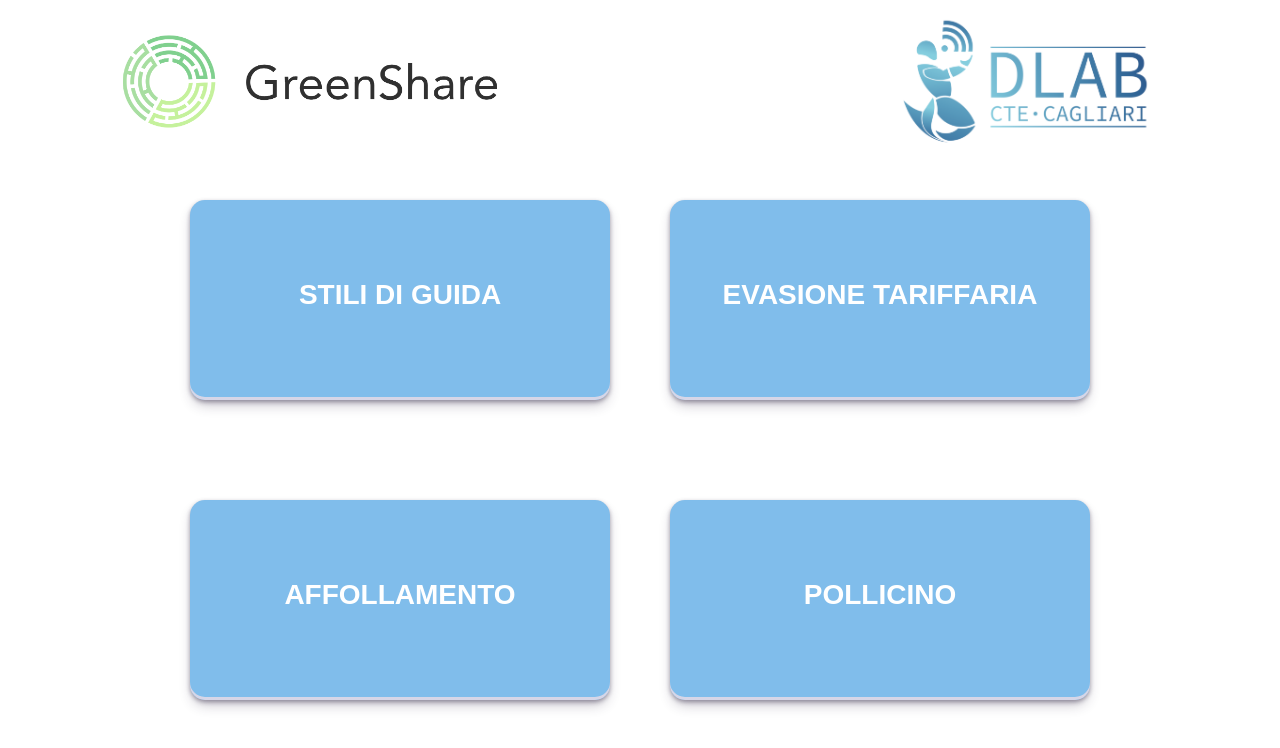
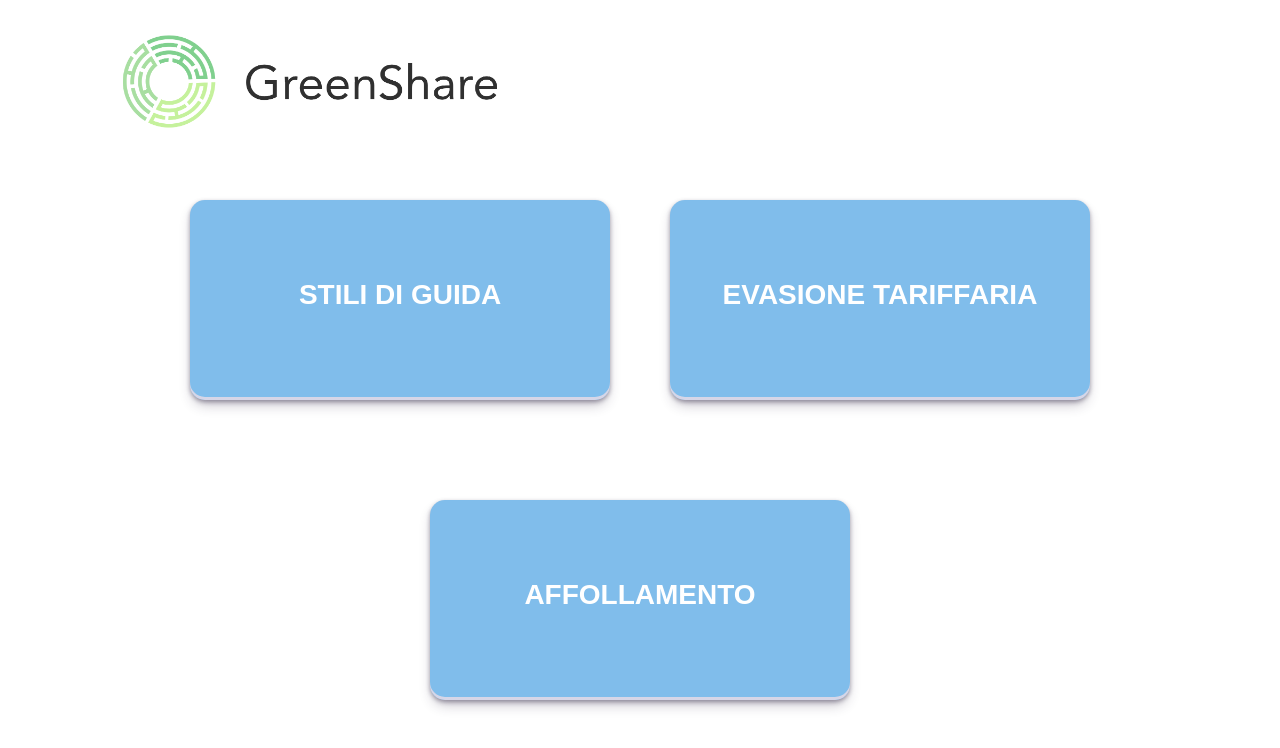
Before and after one commit to romboai/gs-roadshow, a plain HTML site: page index.html in a window 1280 px wide. Drawn offline with Linux system fonts and the light colour scheme.

Commit message:
Update index.html

```diff
--- a/index.html
+++ b/index.html
@@ -13,11 +13,6 @@
         <img src="Assets/GS_logo.png" alt="Greenshare Logo" class="logo">
     </div>
 
-    <!-- Logo Cagliari D-Lab a destra -->
-    <div class="logo_container_right">
-        <img src="Assets/cagliari_d_lab.png" alt="Cagliari D-Lab Logo" class="logo2">
-    </div>
-
     <!-- Pulsanti 2x2 -->
     <div class="buttons_container">
         <div class="row">
@@ -26,7 +21,6 @@
         </div>
         <div class="row">
             <a class="custom_link" href="http://15.160.138.85:8000" target="_blank">Affollamento</a>
-            <a class="custom_link"  href="https://studio.foursquare.com/map/public/5d0bfbb9-72b3-463f-b9a6-e89abcbb327c" target="_blank">Pollicino</a>
         </div>
     </div>
 
```
